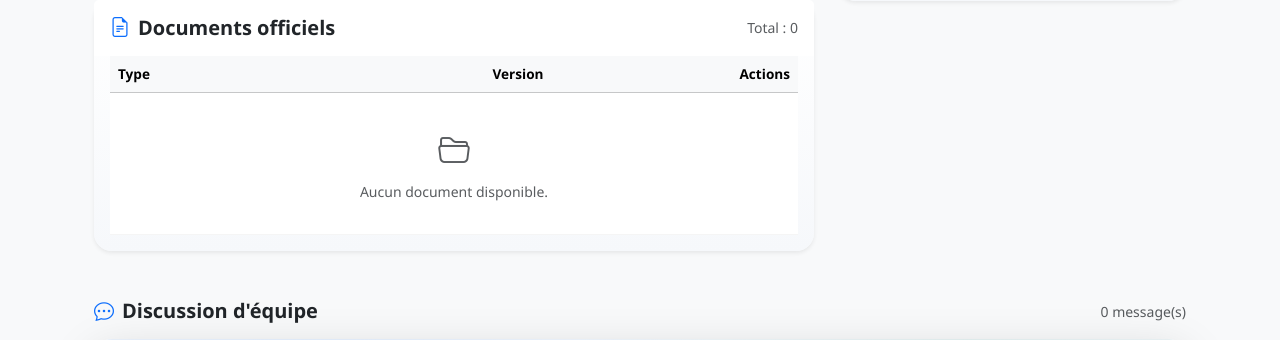
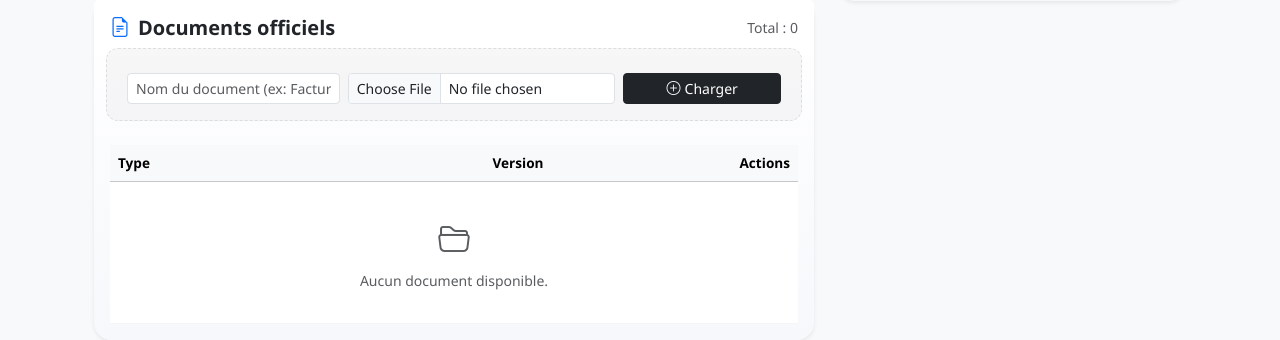
Before and after one commit to benmab17/fagouflow, a Django app: template templates/ui/shipment_info.html in a window 1280 px wide. Shown: the part 424-764 px from the top of the page. Run offline with Django 5.2, Linux system fonts and the light colour scheme; the template is opened without the code that fills it, so the values that code supplies are empty.

Commit message:
Correction upload documents et historique

```diff
--- a/templates/ui/shipment_info.html
+++ b/templates/ui/shipment_info.html
@@ -82,6 +82,32 @@
           </h5>
           <span class="text-muted small">Total : {{ documents|length }}</span>
         </div>
+
+
+       <div class="px-3 mb-4">
+    <form method="post" action="{% url 'shipment_documents' shipment.id %}" enctype="multipart/form-data" class="row g-2 p-3" style="background: rgba(0,0,0,0.03); border-radius: 12px; border: 1px dashed rgba(0,0,0,0.1);">
+        {% csrf_token %}
+        <input type="hidden" name="action" value="upload">
+
+        <div class="col-md-4">
+            <input type="text" name="doc_type" placeholder="Nom du document (ex: Facture)" class="form-control form-control-sm" required>
+        </div>
+
+        <div class="col-md-5">
+            <input type="file" name="file" class="form-control form-control-sm" required>
+        </div>
+
+        <div class="col-md-3">
+            <button type="submit" class="btn btn-sm btn-dark w-100">
+                <i class="bi bi-plus-circle me-1"></i>Charger
+            </button>
+        </div>
+    </form>
+</div>
+
+
+
+
 
         <div class="table-responsive px-3 pb-3">
           <table class="table table-hover align-middle doc-table mb-0">
```
Also changed, not shown: core/views.py (+44 -20 lines).
